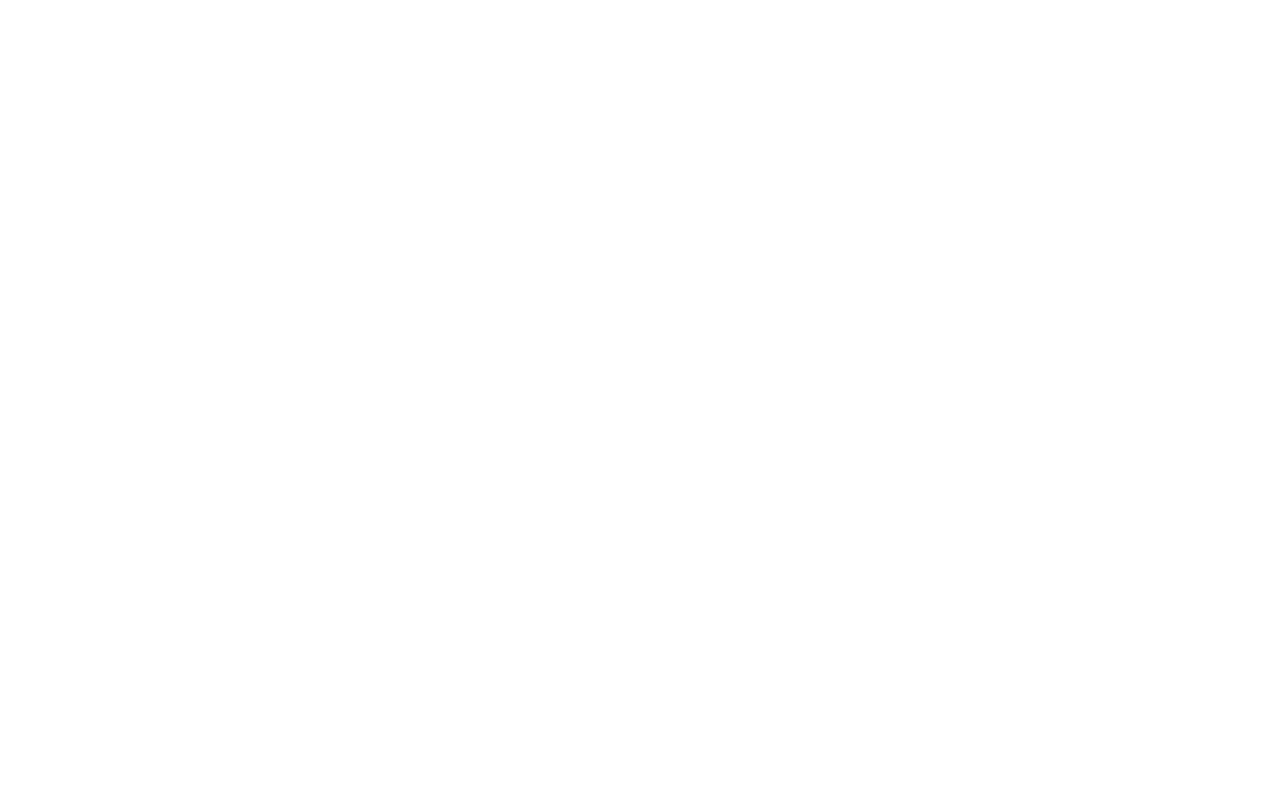
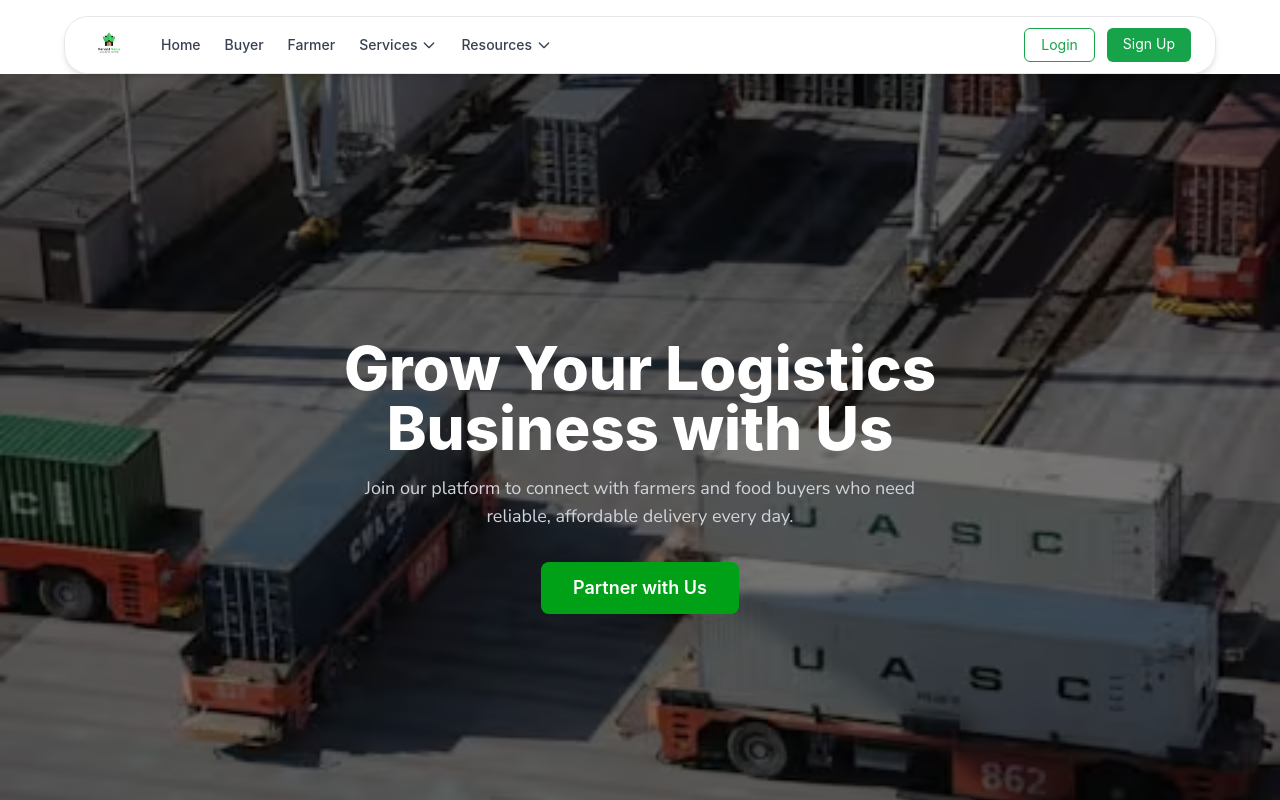
Before and after one commit to HarvestNexus/harvest_hub_live, a React (Vite) app: page /Logistics in a window 1280 px wide. Before the commit this address had no page. Shown: the top 800 px of the page. Built offline with nearby package versions, Linux system fonts and the light colour scheme.

Commit message:
chore: update framer-motion version and add new routes for Logistics and Storage Facilities

```diff
--- a/package.json
+++ b/package.json
@@ -13,7 +13,7 @@
     "@fortawesome/fontawesome-free": "^7.0.0",
     "@heroicons/react": "^2.2.0",
     "@tailwindcss/vite": "^4.1.11",
-    "framer-motion": "^12.23.22",
+    "framer-motion": "^12.23.24",
     "lucide-react": "^0.545.0",
     "react": "^19.1.0",
     "react-dom": "^19.1.0",
--- a/src/App.tsx
+++ b/src/App.tsx
@@ -5,6 +5,8 @@ import { BrowserRouter as Router, Routes, Route } from "react-router-dom";
 import Home from "./pages/General-landing-page/index";
 import Farmer from "./pages/Farmer-landing-page/FarmerPage"
 import FAQ from "./pages/Faq/index";
+import StorageFacilities from "./pages/Logistics-landing-page/StorageFacilities";
+import Logistics from "./pages/Logistics-landing-page/Logistics";
 // import LandingA from "./pages/LandingA";
 // import LandingB from "./pages/LandingB";
 // import LandingC from "./pages/LandingC";
@@ -16,6 +18,8 @@ const App: React.FC = () => {
         <Route path="/" element={<Home />} />
         <Route path="Farmer" element={<Farmer/>} />
         <Route path="faq" element={<FAQ />} />
+        <Route path="StorageFacilities" element={<StorageFacilities />} />
+        <Route path="Logistics" element={<Logistics />} />
 
       </Routes>
     </Router>
--- a/src/components/Navbar.tsx
+++ b/src/components/Navbar.tsx
@@ -69,14 +69,14 @@ const Navbar: React.FC = () => {
               </Link>
               <div className="absolute left-0 top-full hidden group-hover:block bg-white shadow-lg mt-1 w-64 rounded-lg border border-gray-200 z-20 overflow-hidden">
                 <Link
-                  to="/service1"
+                  to="/logistics"
                   className="block text-gray-700 hover:text-green-600 px-8 py-4 transition-all duration-200 relative group/item"
                 >
                   <span className="relative z-10">Logistics</span>
                   <div className="absolute left-1/2 transform -translate-x-1/2 top-1/2 -translate-y-1/2 h-10 w-4/5 bg-green-50 rounded-lg scale-x-0 group-hover/item:scale-x-100 transition-transform duration-200 origin-center"></div>
                 </Link>
                 <Link
-                  to="/service2"
+                  to="/StorageFacilities"
                   className="block text-gray-700 hover:text-green-600 px-8 py-4 transition-all duration-200 relative group/item"
                 >
                   <span className="relative z-10">Storage Facilities</span>
--- a/src/pages/General-landing-page/Navbar.tsx
+++ b/src/pages/General-landing-page/Navbar.tsx
@@ -69,14 +69,14 @@ const Navbar: React.FC = () => {
               </Link>
               <div className="absolute left-0 top-full hidden group-hover:block bg-white shadow-lg mt-1 w-64 rounded-lg border border-gray-200 z-20 overflow-hidden">
                 <Link
-                  to="/service1"
+                  to="/logistics"
                   className="block text-gray-700 hover:text-green-600 px-8 py-4 transition-all duration-200 relative group/item"
                 >
                   <span className="relative z-10">Logistics</span>
                   <div className="absolute left-1/2 transform -translate-x-1/2 top-1/2 -translate-y-1/2 h-10 w-4/5 bg-green-50 rounded-lg scale-x-0 group-hover/item:scale-x-100 transition-transform duration-200 origin-center"></div>
                 </Link>
                 <Link
-                  to="/service2"
+                  to="/StorageFacilities"
                   className="block text-gray-700 hover:text-green-600 px-8 py-4 transition-all duration-200 relative group/item"
                 >
                   <span className="relative z-10">Storage Facilities</span>
--- a/src/pages/Logistics-landing-page/Logistics.tsx
+++ b/src/pages/Logistics-landing-page/Logistics.tsx
@@ -1,5 +1,6 @@
 import Navbar from "../../components/Navbar"
 import FAQ from "./FAQ"
+import Footer from "../../components/Footer";
 
 interface whatWeOfferList {
   id: number;
@@ -185,6 +186,7 @@ const FAQs = [
       </div>
     </section>
 		</div>
+      <Footer />
 		</>
 
 
--- a/src/pages/Logistics-landing-page/StorageFacilities.tsx
+++ b/src/pages/Logistics-landing-page/StorageFacilities.tsx
@@ -1,5 +1,6 @@
 import Navbar from "../../components/Navbar"
 import FAQ from "./FAQ"
+import Footer from "../../components/Footer";
 
 interface whatWeOfferList {
   id: number;
@@ -166,7 +167,9 @@ const storageFAQs = [
         <button className="bg-primary font-nunito rounded-xl text-white text-center p-3">Join as a Logistics Partner</button>
       </div>
     </section>
+
 		</div>
+     <Footer />
 		</>
 
 
```
Also changed, not shown: 1 other file (tests, documents, lock files or other folders).
